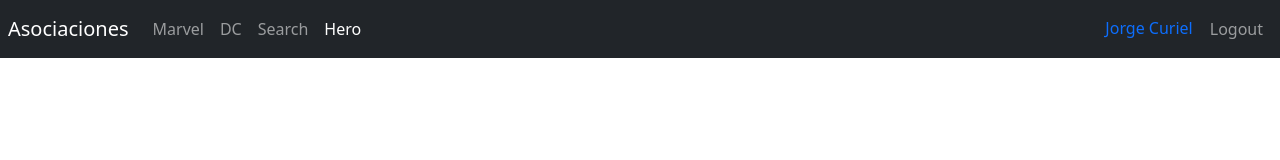
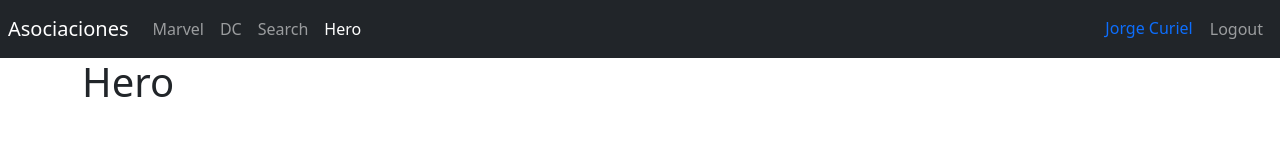
Before and after one commit to AlejandroCuriel/Heroes-App, a React (Vite) app: page /hero/dc-arrow in a window 1280 px wide. Shown: the top 160 px of the page. Built offline with nearby package versions, Linux system fonts and the light colour scheme.

Commit message:
Add function for read arguments by url

```diff
--- /dev/null
+++ b/src/heroes/helpers/getHeroById.js
@@ -0,0 +1,5 @@
+import { heroes } from "../data/heroes"
+
+export const getHeroById = ( id ) => {
+  return heroes.find(hero => hero.id === id)
+}
--- a/src/heroes/helpers/index.js
+++ b/src/heroes/helpers/index.js
@@ -1 +1,2 @@
-export * from './getHeroesByPublisher'
+export * from './getHeroById';
+export * from './getHeroesByPublisher';
--- a/src/heroes/pages/Hero.jsx
+++ b/src/heroes/pages/Hero.jsx
@@ -1,4 +1,13 @@
+import { Navigate, useParams } from "react-router-dom"
+import { getHeroById } from "../helpers/getHeroById"
 export const Hero = () => {
+  const { id } = useParams();
+
+  const hero = getHeroById(id);
+
+  if(!hero){
+    return <Navigate to={'/marvel'} />
+  }
   return (
     <h1>Hero</h1>
   )
--- a/src/heroes/routes/HeroesRoutes.jsx
+++ b/src/heroes/routes/HeroesRoutes.jsx
@@ -11,7 +11,7 @@
           <Route path="marvel" element={<MarvelPage />} />
           <Route path="dc" element={<DcPage />} />
           <Route path="search" element={<Search />} />
-          <Route path="hero" element={<Hero />} />
+          <Route path="hero/:id" element={<Hero />} />
 
           {/*Search*/}
           <Route path="/" element={<Navigate to="/marvel" />} />
```
